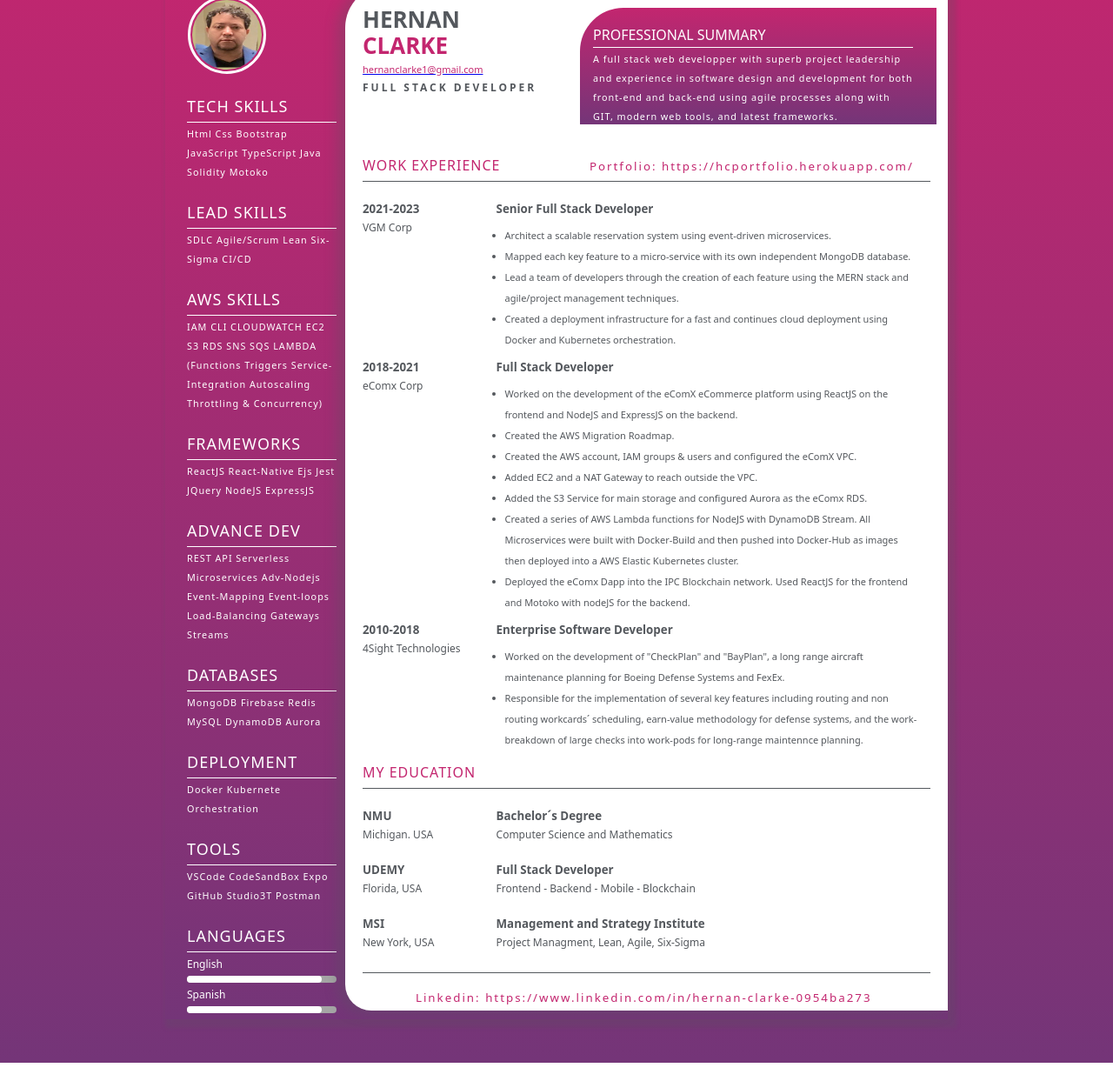
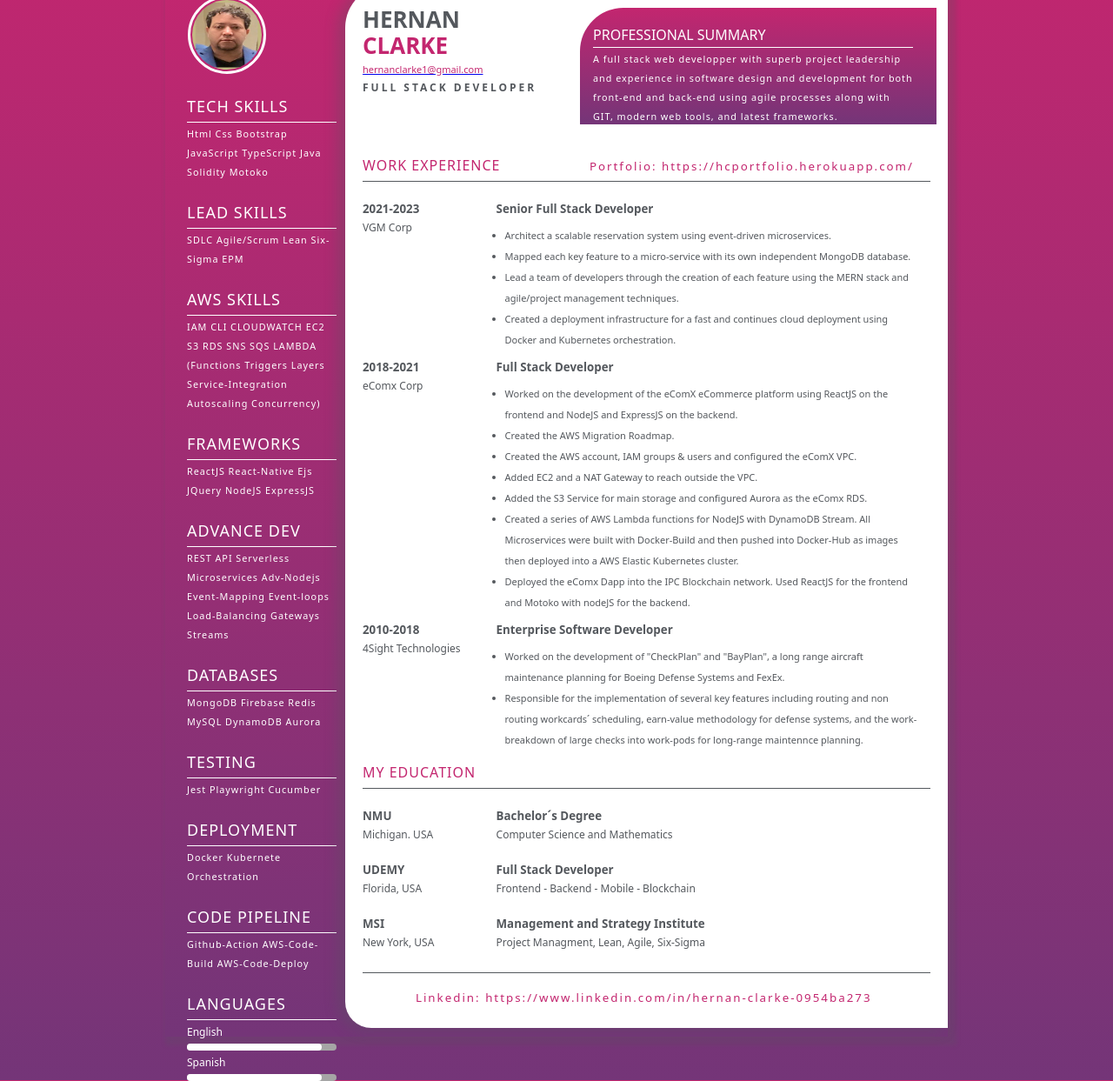
Before and after one commit to hcdclove/hernan-clarke-resume, a Node server app: page / in a window 1280 px wide. Shown: the part 78-1321 px from the top of the page at 87% size. Before the commit the page ends 1300 px from the top, so only its background shows below. Run offline with Node 20, Linux system fonts and the light colour scheme.

Commit message:
My Resume Version 6.0.1

```diff
--- a/public/css/index.css
+++ b/public/css/index.css
@@ -73,7 +73,7 @@ body {
 
 .resume-main {
 	width: 900px;
-	height: 1200px;
+	height: 1220px;
 	background: linear-gradient(var(--one), var(--two));
 	margin: 50px auto;
 	box-shadow: 5px 5px 5px 5px #54585d33;
@@ -87,7 +87,7 @@ body {
 	width: 77%;
 	float: left;
 	background-color: var(--white);
-	height: 1180px;
+	height: 1200px;
 	margin: 10px 0px;
 	border-radius: 50px 0px 0px 30px;
 	padding: 20px 20px;
--- a/views/index.ejs
+++ b/views/index.ejs
@@ -19,17 +19,17 @@
           <br />
           <h2>Lead Skills</h2>
           <hr class="hr1" />
-          <span class='p1'>SDLC Agile/Scrum Lean Six-Sigma CI/CD </span>
+          <span class='p1'>SDLC Agile/Scrum Lean Six-Sigma EPM </span>
           <br />
           <br />
           <h2>AWS Skills </h2>
           <hr class="hr1" />
-          <span class='p1'>IAM CLI CLOUDWATCH EC2 S3 RDS SNS SQS LAMBDA (Functions Triggers Service-Integration Autoscaling Throttling & Concurrency)</span>
+          <span class='p1'>IAM CLI CLOUDWATCH EC2 S3 RDS SNS SQS LAMBDA (Functions Triggers Layers Service-Integration Autoscaling Concurrency)</span>
           <br />
           <br />
           <h2>Frameworks</h2>
           <hr class="hr1" />
-          <span class='p1'> ReactJS React-Native Ejs Jest JQuery NodeJS ExpressJS</span>
+          <span class='p1'> ReactJS React-Native Ejs JQuery NodeJS ExpressJS</span>
 
           <br />
           <br />
@@ -42,6 +42,11 @@
           <hr class="hr1" />
           <span class='p1'>MongoDB Firebase Redis MySQL DynamoDB Aurora </span>
           <br />
+           <br />
+          <h2>Testing</h2>
+          <hr class="hr1" />
+          <span class='p1'>Jest Playwright Cucumber</span>
+          <br />
           <br />
 
           <h2>Deployment</h2>
@@ -49,9 +54,10 @@
           <span class='p1'>Docker Kubernete Orchestration</span>
           <br />
            <br />
-          <h2>Tools</h2>
+          <h2>Code Pipeline</h2>
           <hr class="hr1" />
-          <span class='p1'>VSCode CodeSandBox Expo GitHub Studio3T Postman</span>
+          <span class='p1'>Github-Action AWS-Code-Build AWS-Code-Deploy</span>
+          <!-- <span class='p1'>VSCode CodeSandBox Expo GitHub Studio3T Postman</span> -->
 
           <!-- <div class="col-div-3">
             <p class="p2">&nbsp&nbsp&nbsp&nbsp&nbspEJS</p>
```
